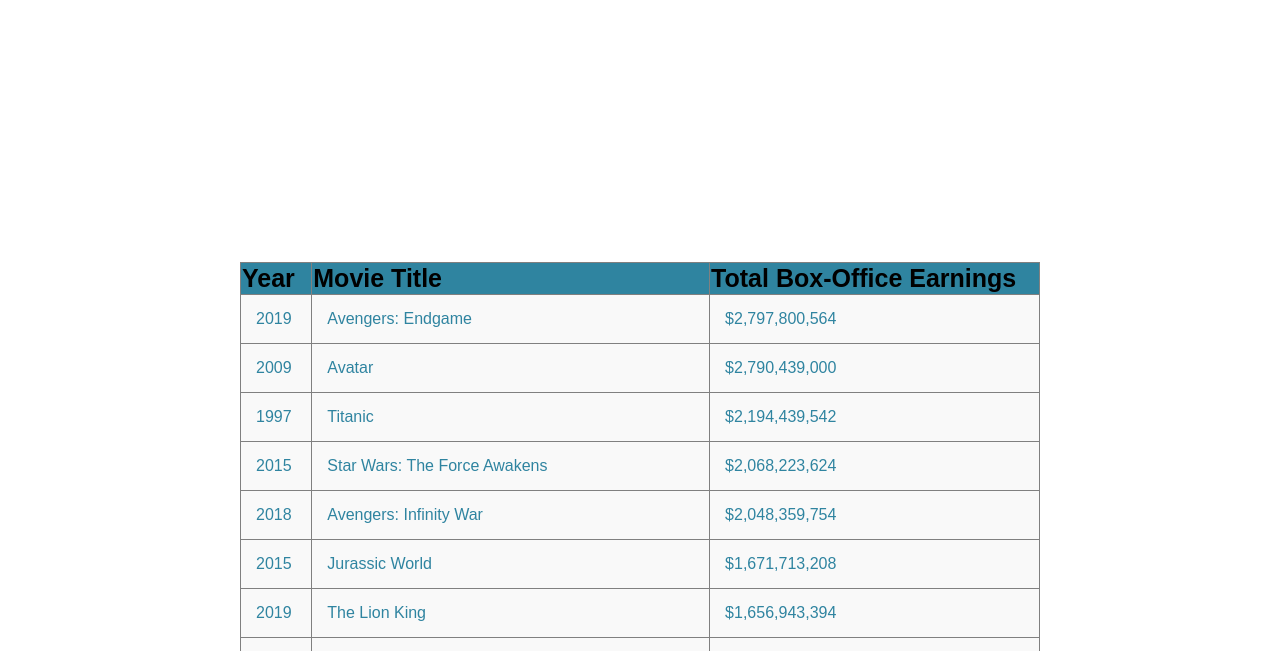
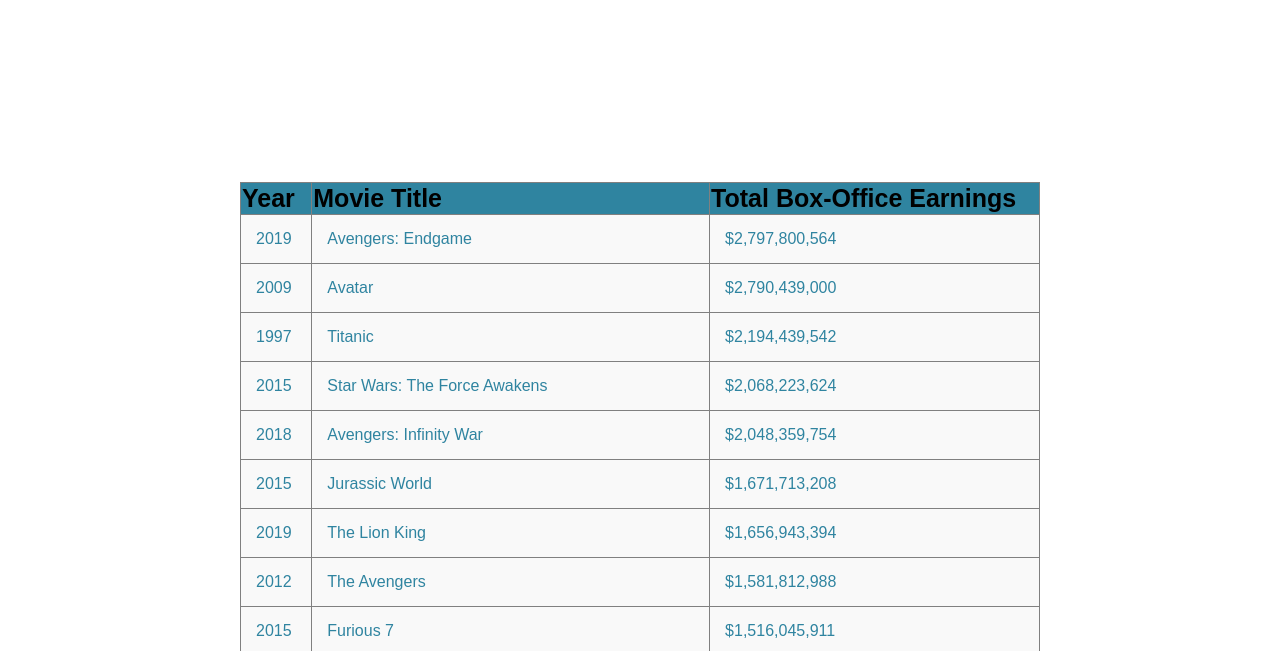
Before and after one commit to jongisizwe66-ITvarsity/Module-1-Assessment-4, a plain HTML site: page index.html in a window 1280 px wide. Shown: the part 149-800 px from the top of the page. Drawn offline with Linux system fonts and the light colour scheme.

Commit message:
Update style.css

```diff
--- a/style.css
+++ b/style.css
@@ -29,7 +29,7 @@
 
 .container{
     position: absolute;
-    top: 130%;
+    top: 120%;
     left: 50%;
     transform: translate(-50%, -50%);
 }
```
